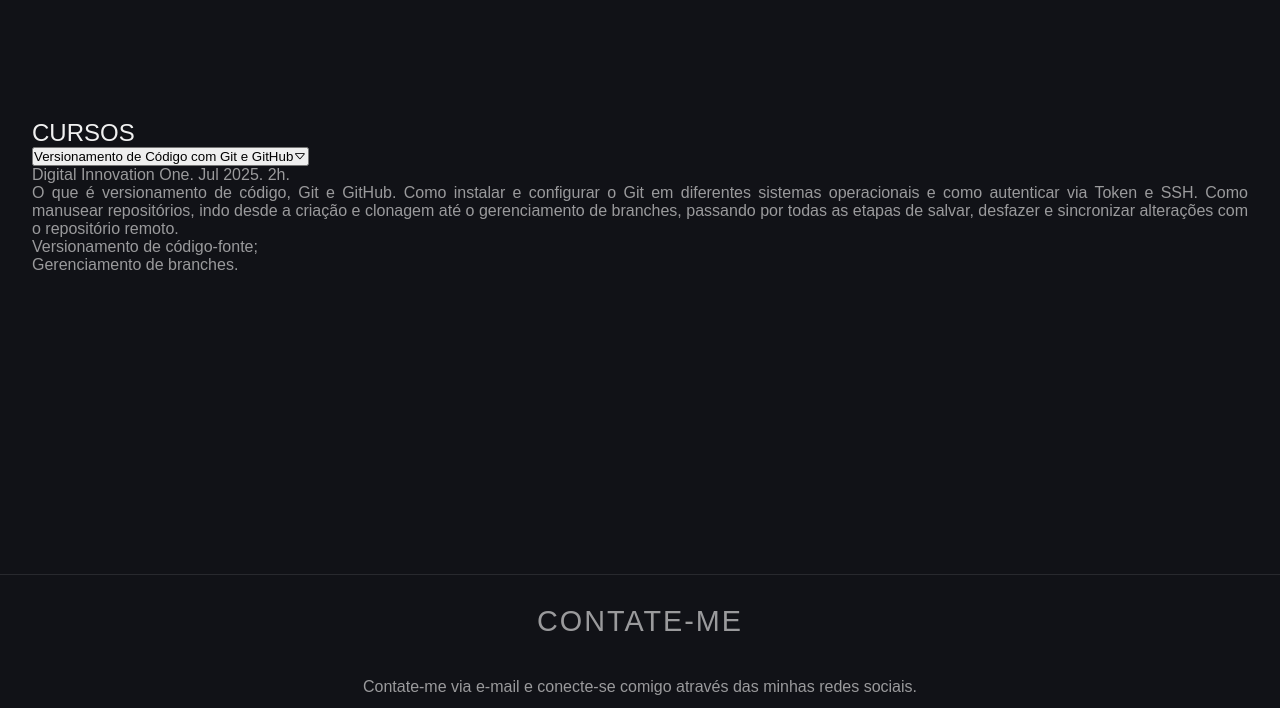
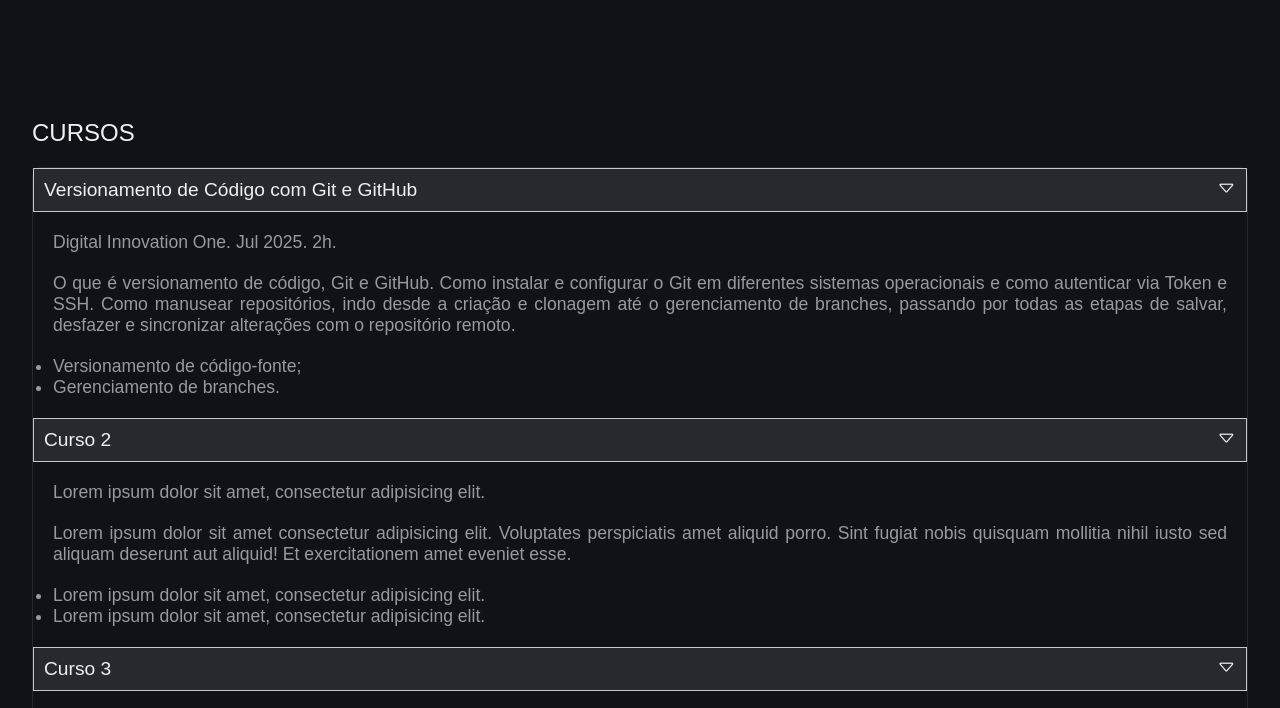
Before and after one commit to FabricioBasilio/FabricioBasilio.github.io, a website: page index.html in a window 1280 px wide. Shown: the part 5510-6218 px from the top of the page. Drawn offline with nearby package versions, Linux system fonts and the light colour scheme.

Commit message:
style: Estilização inicial do "acordeão"

```diff
--- a/index.html
+++ b/index.html
@@ -248,9 +248,9 @@
         </section>
         <section class="sobre__cursos">
           <h3>Cursos</h3>
-          <div class="acordeao">
+          <div class="sobre__cursos__acordeao">
             <div class="acordeao__item">
-              <button>
+              <button class="acordeao__item__header">
                 <span>Versionamento de Código com Git e GitHub</span
                 ><i class="bi bi-caret-down"></i>
               </button>
@@ -267,6 +267,38 @@
                 <ul class="body__habilidades">
                   <li>Versionamento de código-fonte;</li>
                   <li>Gerenciamento de branches.</li>
+                </ul>
+              </div>
+            </div>
+            <div class="acordeao__item">
+              <button class="acordeao__item__header">
+                <span>Curso 2</span
+                ><i class="bi bi-caret-down"></i>
+              </button>
+              <div class="acordeao__item__body">
+                <p>Lorem ipsum dolor sit amet, consectetur adipisicing elit.</p>
+                <p>
+                  Lorem ipsum dolor sit amet consectetur adipisicing elit. Voluptates perspiciatis amet aliquid porro. Sint fugiat nobis quisquam mollitia nihil iusto sed aliquam deserunt aut aliquid! Et exercitationem amet eveniet esse.
+                </p>
+                <ul class="body__habilidades">
+                  <li>Lorem ipsum dolor sit amet, consectetur adipisicing elit.</li>
+                  <li>Lorem ipsum dolor sit amet, consectetur adipisicing elit.</li>
+                </ul>
+              </div>
+            </div>
+            <div class="acordeao__item">
+              <button class="acordeao__item__header">
+                <span>Curso 3</span
+                ><i class="bi bi-caret-down"></i>
+              </button>
+              <div class="acordeao__item__body">
+                <p>Lorem ipsum dolor sit amet, consectetur adipisicing elit.</p>
+                <p>
+                  Lorem ipsum dolor sit amet consectetur adipisicing elit. Voluptates perspiciatis amet aliquid porro. Sint fugiat nobis quisquam mollitia nihil iusto sed aliquam deserunt aut aliquid! Et exercitationem amet eveniet esse.
+                </p>
+                <ul class="body__habilidades">
+                  <li>Lorem ipsum dolor sit amet, consectetur adipisicing elit.</li>
+                  <li>Lorem ipsum dolor sit amet, consectetur adipisicing elit.</li>
                 </ul>
               </div>
             </div>
--- a/styles/_variables.scss
+++ b/styles/_variables.scss
@@ -3,6 +3,7 @@ $primary-color: #f0f0f0;
 $primary-bg-color: #111217;
 $secondary-bg-color: #28292e;
 $border-color: #28292e;
+$border-color-2: #c7c8c9;
 
 $title-color: #f0f0f0;
 $text-color: #9a9a9c;
--- a/styles/style.scss
+++ b/styles/style.scss
@@ -319,7 +319,46 @@ main {
     .sobre__cursos {
       display: flex;
       flex-direction: column;
+      gap: 20px;
       margin-bottom: 300px;
+
+      .sobre__cursos__acordeao {
+        border: 1px solid cor.$border-color;
+        border-radius: 10px;
+
+        .acordeao__item {
+          .acordeao__item__header {
+            padding: 10px;
+            display: flex;
+            justify-content: space-between;
+            gap: 10px;
+            align-items: center;
+            background-color: cor.$secondary-bg-color;
+            width: 100%;
+            border: 1px solid cor.$border-color-2;
+            // border-radius: 10px 10px 0 0;
+            cursor: pointer;
+
+            span,
+            i {
+              color: cor.$title-color;
+              font-size: 1.2rem;
+            }
+          }
+
+          .acordeao__item__body {
+            padding: 20px;
+            display: flex;
+            flex-direction: column;
+            gap: 20px;
+            font-size: 1.1rem;
+
+            ul {
+              list-style-type: disc;
+            }
+          }
+        }
+      }
     }
   }
 
```
Also changed, not shown: styles/estilos_compilados/style.css, 1 other file.
